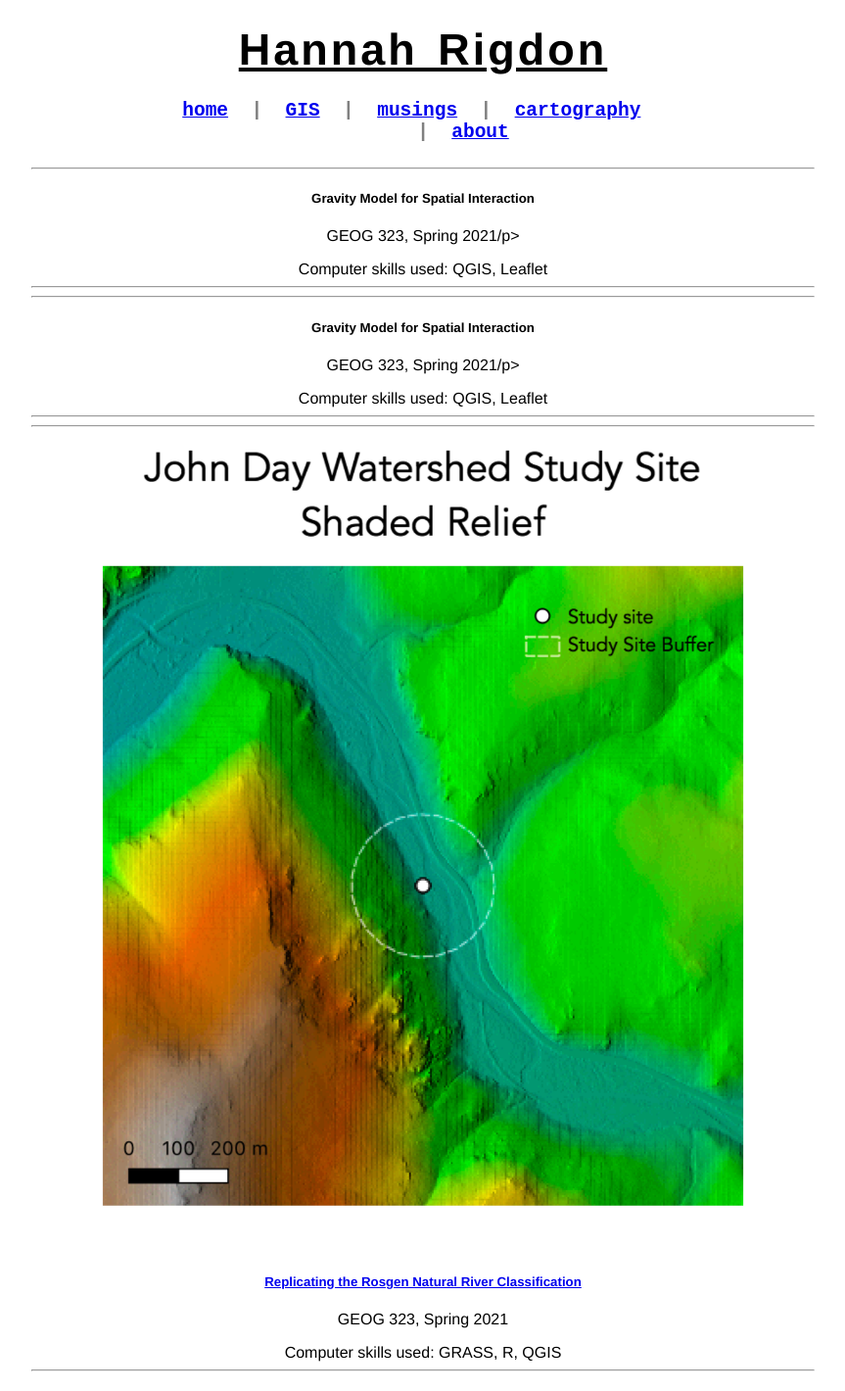
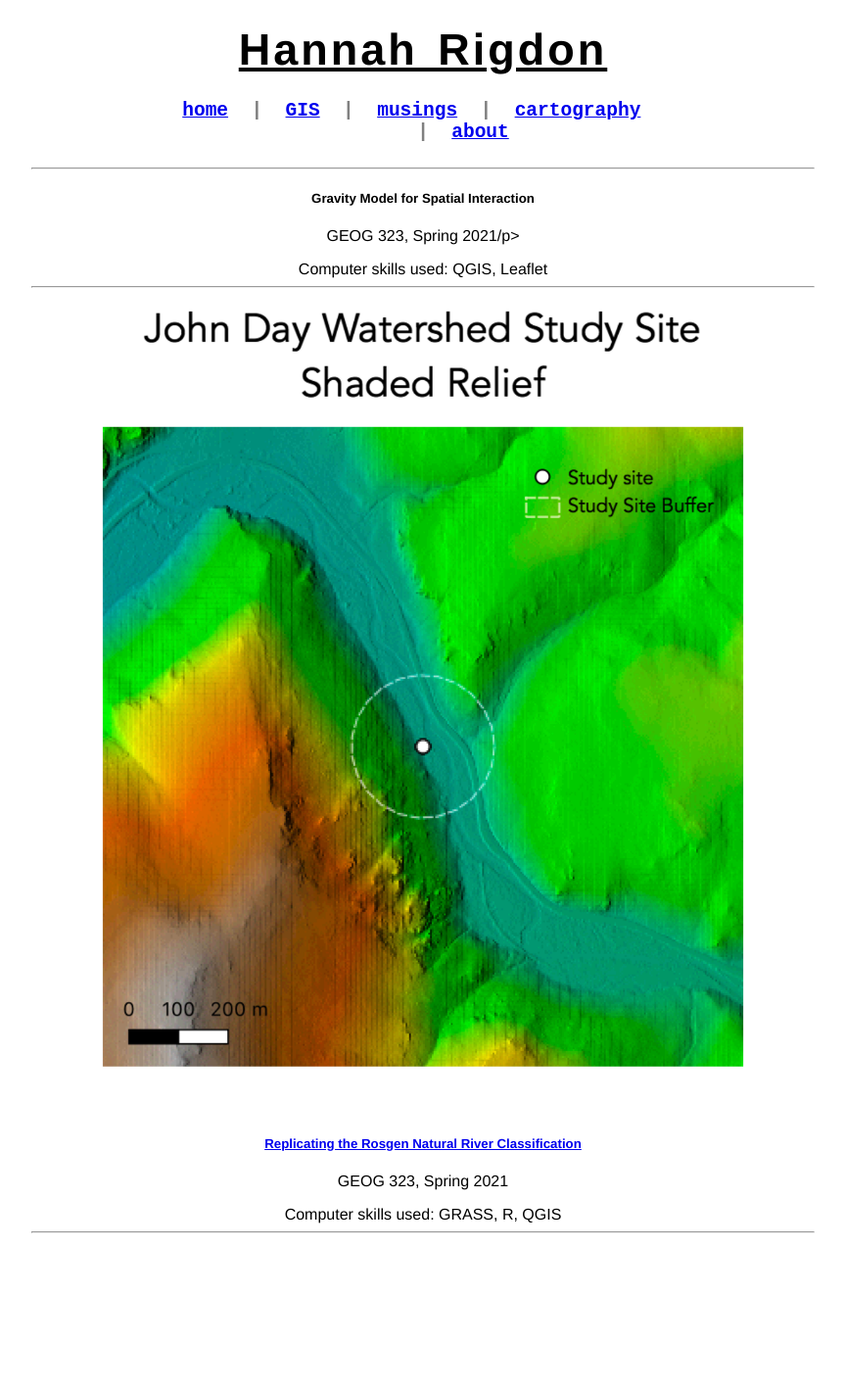
Before and after one commit to hrigdon98/hrigdon98.github.io, a Jekyll site: the page GIS/index.html, which Jekyll copies as it is, in a window 1280 px wide. Shown: the whole page at 98% size, without its empty margins (208-1071 px from the left). Built offline with Jekyll 4.4.1, drawn with Linux system fonts in a browser that asks for light colours; nearby versions of some CDN libraries; after the commit the page ends 1279 px from its top, so only the background shows below that.

Commit message:
Update index.html

```diff
--- a/GIS/index.html
+++ b/GIS/index.html
@@ -40,23 +40,6 @@
             </div>
             </div>
        </div>
-      <hr>
-
-       <hr>
-        <div class = "container">
-           <div class = "card">
-                <div class = "example">
-
-              <h5>Gravity Model for Spatial Interaction</h5>
-
-              <p class="card-text">GEOG 323, Spring 2021/p>
-              <p class="card-text">Computer skills used: QGIS, Leaflet </p>
-
-            </div>
-            </div>
-       </div>
-      <hr>
-
 <hr>
   <div class = "container">
     <div class = "card">
```
